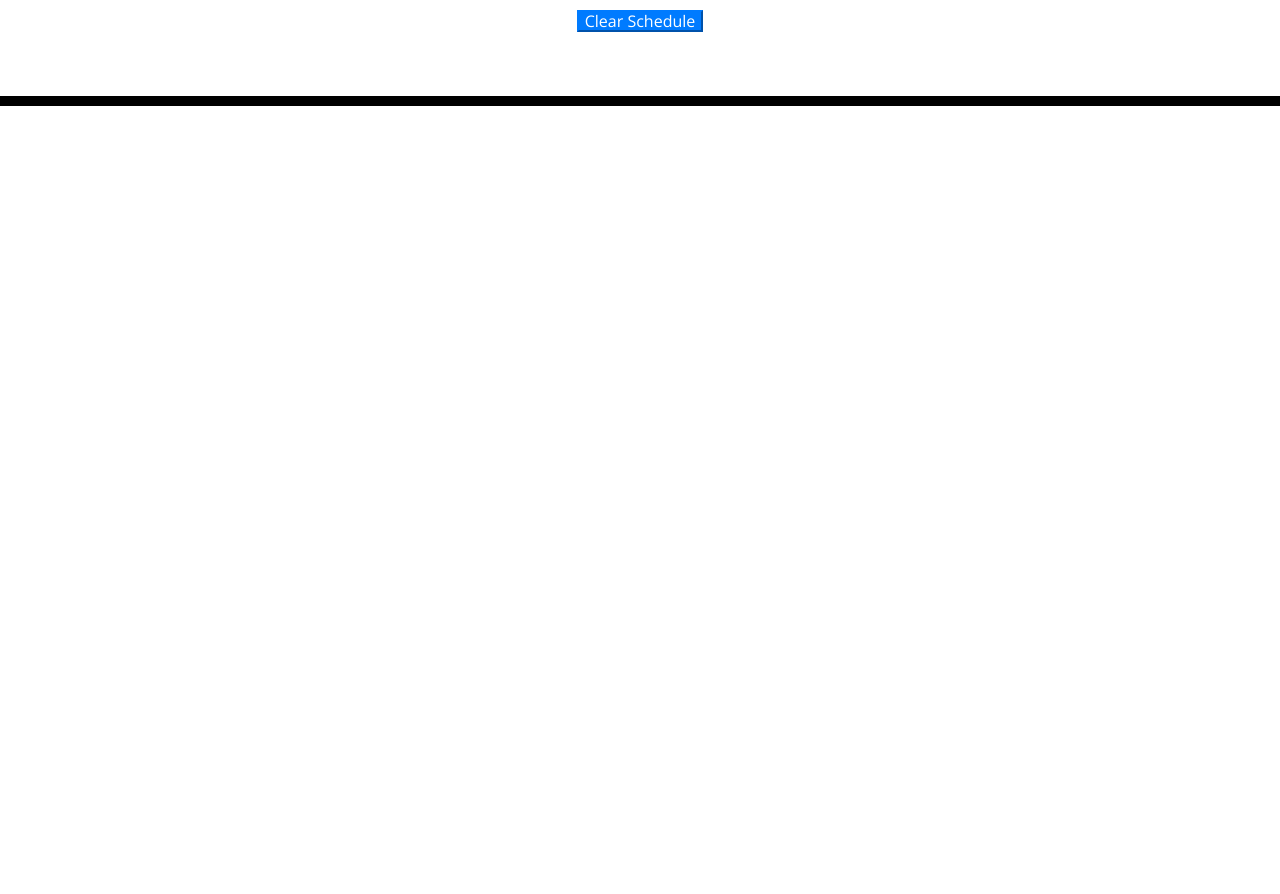
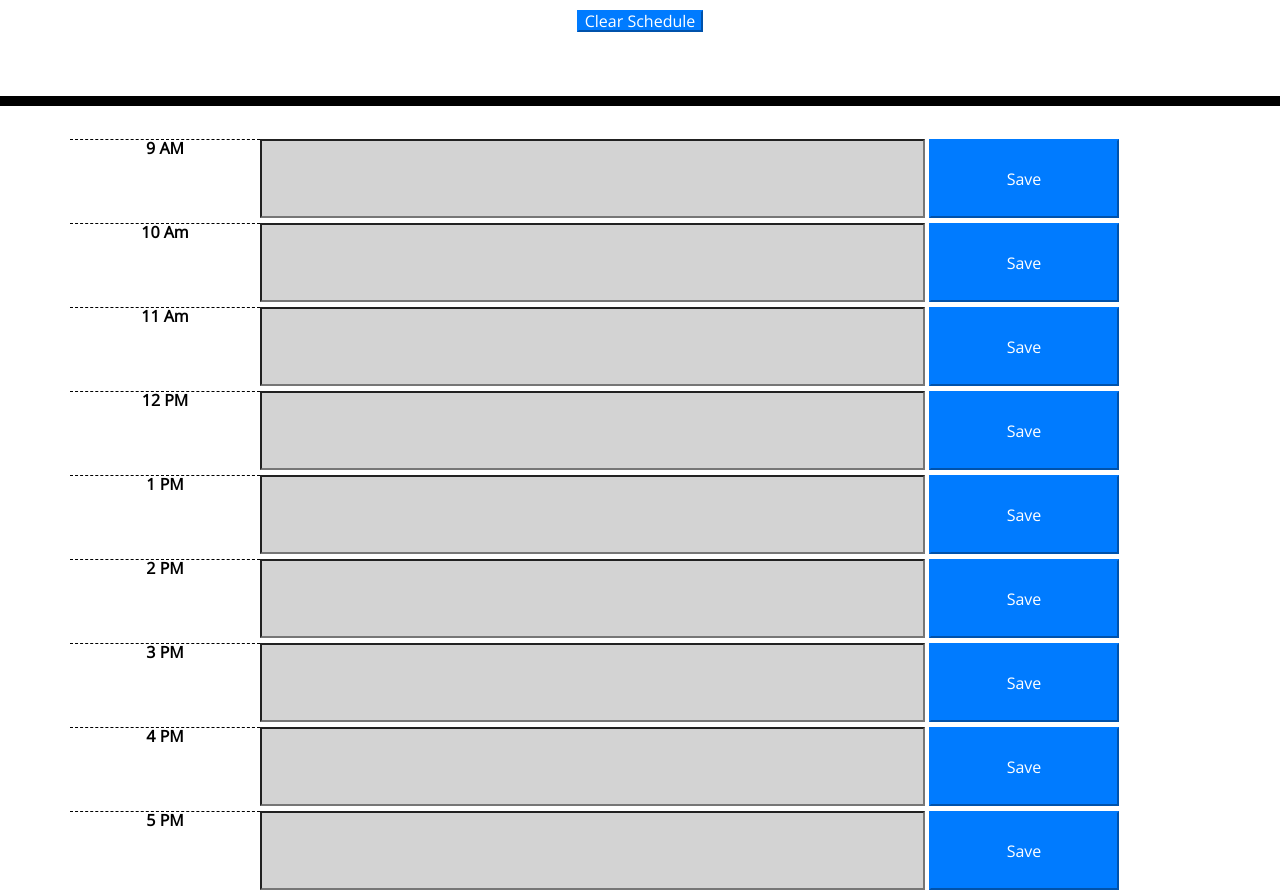
Before and after one commit to Obrienjames34/Calender-Challenge, a plain HTML site: page index.html in a window 1280 px wide. Shown: the part 220-1114 px from the top of the page. Before the commit the page ends 800 px from the top, so only its background shows below. Drawn offline with nearby package versions, Linux system fonts and the light colour scheme.

Commit message:
update code

```diff
--- a/assets/css/style.css
+++ b/assets/css/style.css
@@ -40,6 +40,9 @@ textarea{
   background-color: #ffffff;
   color: #000000;
   border-top: 1px dashed #000000;
+  font-weight: bolder;
+  text-align: center;
+  vertical-align: center;
 }
 
 .past {
@@ -61,7 +64,7 @@ textarea{
   border-left: 1px solid black;
   border-top-right-radius: 15px;
   border-bottom-right-radius: 15px;
-  background-color: #06AED5;
+  background-color: #06aed5;
   color: white;
 }
 
--- a/index.html
+++ b/index.html
@@ -1,5 +1,5 @@
 <!DOCTYPE html>
-<html lang="en">
+<html lang="en" data-color-mode="auto" data-light-theme="light" data-dark-theme="dark" data-ally-animated-images="system">
   <head>
     <meta charset="UTF-8" />
     <meta name="viewport" content="width=device-width, initial-scale=1.0" />
@@ -37,8 +37,53 @@
     </button>
   </header>
     </header>
-    <div id="calendar" class="container"></div>
-
+    <div id="calendar" class="container">
+    <div class="row my-1">
+      <p class="col-2 hour">9 AM</p>
+      <input class="col-7 eventInput past" id="hourInput0">
+      <button class="col-2 btn-primary mx-1" data-blockhour="0">Save</button>
+      </div>
+      <div class="row my-1">
+        <p class="col-2 hour">10 Am</p>
+        <Input class="col-7 eventInput past" id="hourInput1">
+        <button class="col-2 btn-primary mx-1" data-blockhour="1">Save</button>
+      </div>
+      <div class="row my-1">
+        <p class="col-2 hour">11 Am</p>
+        <Input class="col-7 eventInput past" id="hourInput2">
+        <button class="col-2 btn-primary mx-1" data-blockhour="2">Save</button>
+      </div>
+      <div class="row my-1">
+        <p class="col-2 hour">12 PM</p>
+        <Input class="col-7 eventInput past" id="hourInput">
+        <button class="col-2 btn-primary mx-1" data-blockhour="3">Save</button>
+      </div>
+      <div class="row my-1">
+        <p class="col-2 hour">1 PM</p>
+        <Input class="col-7 eventInput past" id="hourInput">
+        <button class="col-2 btn-primary mx-1" data-blockhour="4">Save</button>
+      </div>
+      <div class="row my-1">
+        <p class="col-2 hour">2 PM</p>
+        <Input class="col-7 eventInput past" id="hourInput">
+        <button class="col-2 btn-primary mx-1" data-blockhour="5">Save</button>
+      </div>
+      <div class="row my-1">
+        <p class="col-2 hour">3 PM</p>
+        <Input class="col-7 eventInput past" id="hourInput">
+        <button class="col-2 btn-primary mx-1" data-blockhour="6">Save</button>
+      </div>
+      <div class="row my-1">
+        <p class="col-2 hour">4 PM</p>
+        <Input class="col-7 eventInput past" id="hourInput">
+        <button class="col-2 btn-primary mx-1" data-blockhour="7">Save</button>
+      </div>
+      <div class="row my-1">
+        <p class="col-2 hour">5 PM</p>
+        <Input class="col-7 eventInput past" id="hourInput">
+        <button class="col-2 btn-primary mx-1" data-blockhour="8">Save</button>
+      </div>
+    </div>
     <script src="https://code.jquery.com/jquery-3.4.1.min.js"></script>
     <script src="https://cdnjs.cloudflare.com/ajax/libs/moment.js/2.24.0/moment.min.js"></script>
     <script src="./assets/js/scripts.js"></script>
```
Also changed, not shown: assets/images/time-blocks.png (added), 2 other files.
